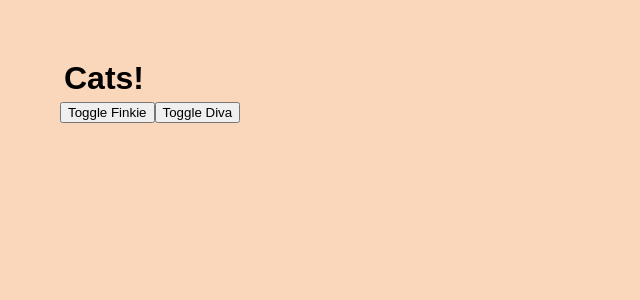
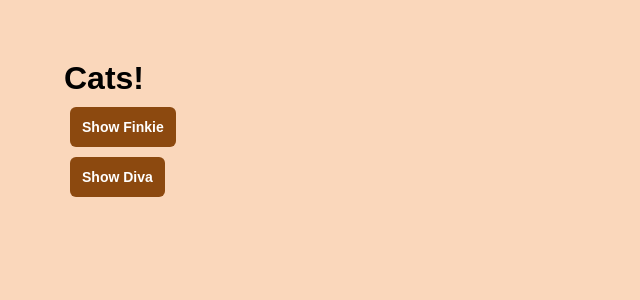
Before and after one commit to wlcreate/cats-galore, a React (Create React App) app: page / in a window 1280 px wide. Shown: the top 300 px of the page, without its empty margins (0-640 px from the left). Built offline with nearby package versions, Linux system fonts and the light colour scheme.

Commit message:
added click event listeners

```diff
--- a/src/App.css
+++ b/src/App.css
@@ -22,6 +22,19 @@ img {
   margin-bottom: 10px;
 }
 
+button {
+  font-family: Arial, Helvetica, sans-serif;
+  font-size: 14px;
+  font-weight: 700;
+  background-color: rgb(140, 73, 15);
+  border: none;
+  color: white;
+  padding: 12px;
+  border-radius: 6px;
+  display: block;
+  margin: 10px;
+}
+
 div.cat-tile {
   margin-top: 20px;
   margin-bottom: 40px;
--- a/src/CatTile.jsx
+++ b/src/CatTile.jsx
@@ -2,18 +2,25 @@ import React, { Component } from 'react'
 
 class CatTile extends Component {
   state = {
-    showTile: false
+    showTile: false,
+    likes: 0
   }
 
-  toggleTile = (event) => {
-    console.log(event.target)
+  toggleTile = () => {
     this.setState({
       showTile: !this.state.showTile
     })
   }
 
+  handleLikes = (event) => {
+    console.log(event.target.innerText)
+    this.setState({
+      likes: this.state.likes + 1
+    })
+  }
+
   render() {
-    let { name, age, sex, picture } = this.props.cat
+    let { name, age, sex, picture, likes } = this.props.cat
     let catInfo = () => {
       return(
         <div className="cat-tile">
@@ -21,13 +28,15 @@ class CatTile extends Component {
           <h3>{ name }</h3>
           <p>Age: { age }</p>
           <p>Sex: { sex }</p>
+          <p>Likes: { likes }</p>
         </div>
       )
     }
 
     return (
       <>
-        <button onClick={ this.toggleTile }>{ `Toggle ${name}` }</button>
+        <button onClick={ this.toggleTile }>Show {name}</button>
+
         { this.state.showTile
           ?
           <div className="cat-tile">
@@ -35,6 +44,8 @@ class CatTile extends Component {
           <h3>{ name }</h3>
           <p>Age: { age }</p>
           <p>Sex: { sex }</p>
+          <p>Likes: { likes }</p>
+          <button onClick={ this.handleLikes }>Likes: { likes }</button>
           </div>
 
           : null }
--- a/src/listOfCats.js
+++ b/src/listOfCats.js
@@ -4,7 +4,8 @@ const listOfCats = [
         name: "Finkie",
         age: 5,
         sex: "Male",
-        picture: "https://pbs.twimg.com/media/EXc1EEqWkAYOCAV?format=jpg&name=medium"
+        picture: "https://pbs.twimg.com/media/EXc1EEqWkAYOCAV?format=jpg&name=medium",
+        likes: 0
     },
 
     {
@@ -12,7 +13,8 @@ const listOfCats = [
         name: "Diva",
         age: 8,
         sex: "Female",
-        picture: "https://pbs.twimg.com/media/EXsx72eWoAUFGv6?format=jpg&name=large"
+        picture: "https://pbs.twimg.com/media/EXsx72eWoAUFGv6?format=jpg&name=large",
+        likes: 0
     }
   ]
 
```
